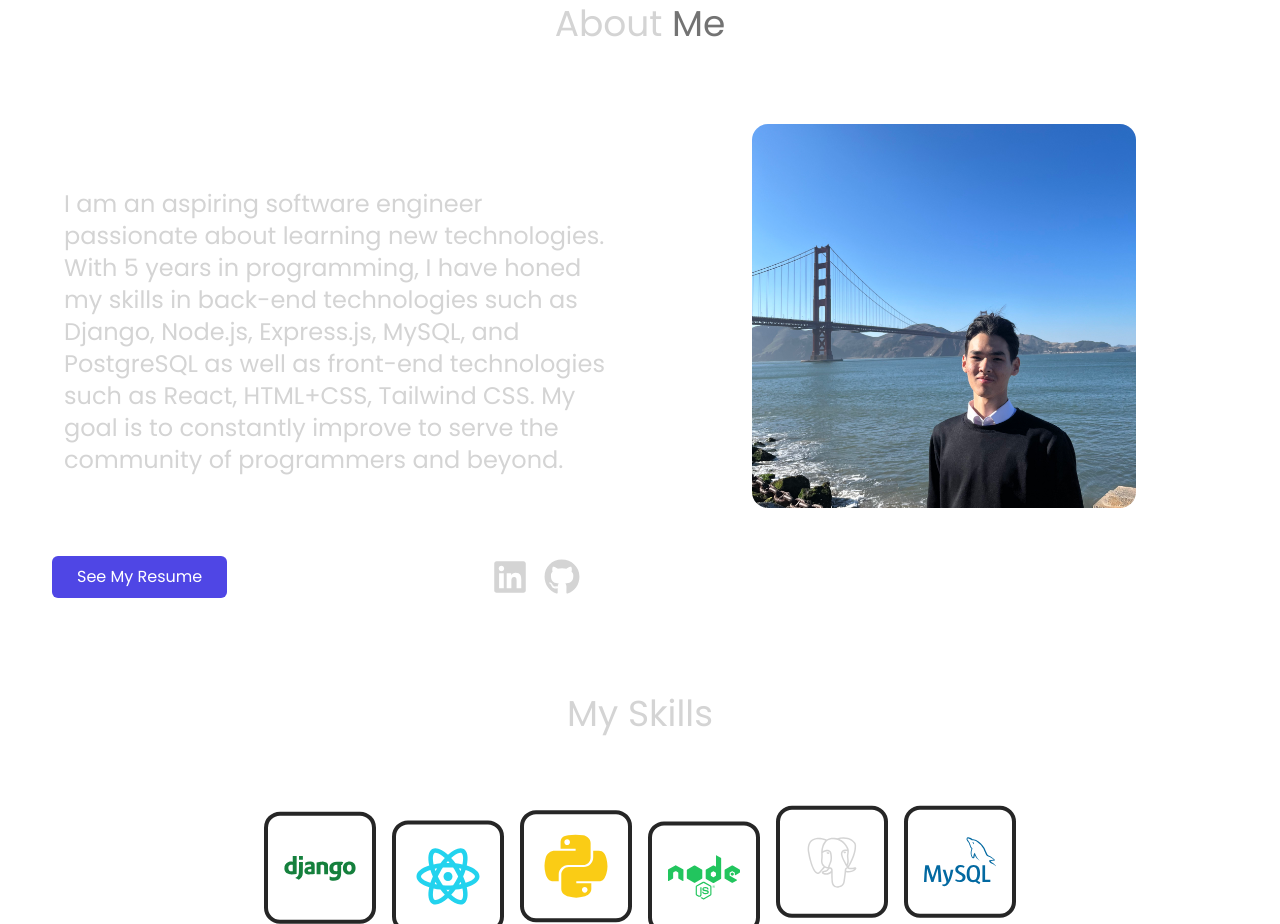
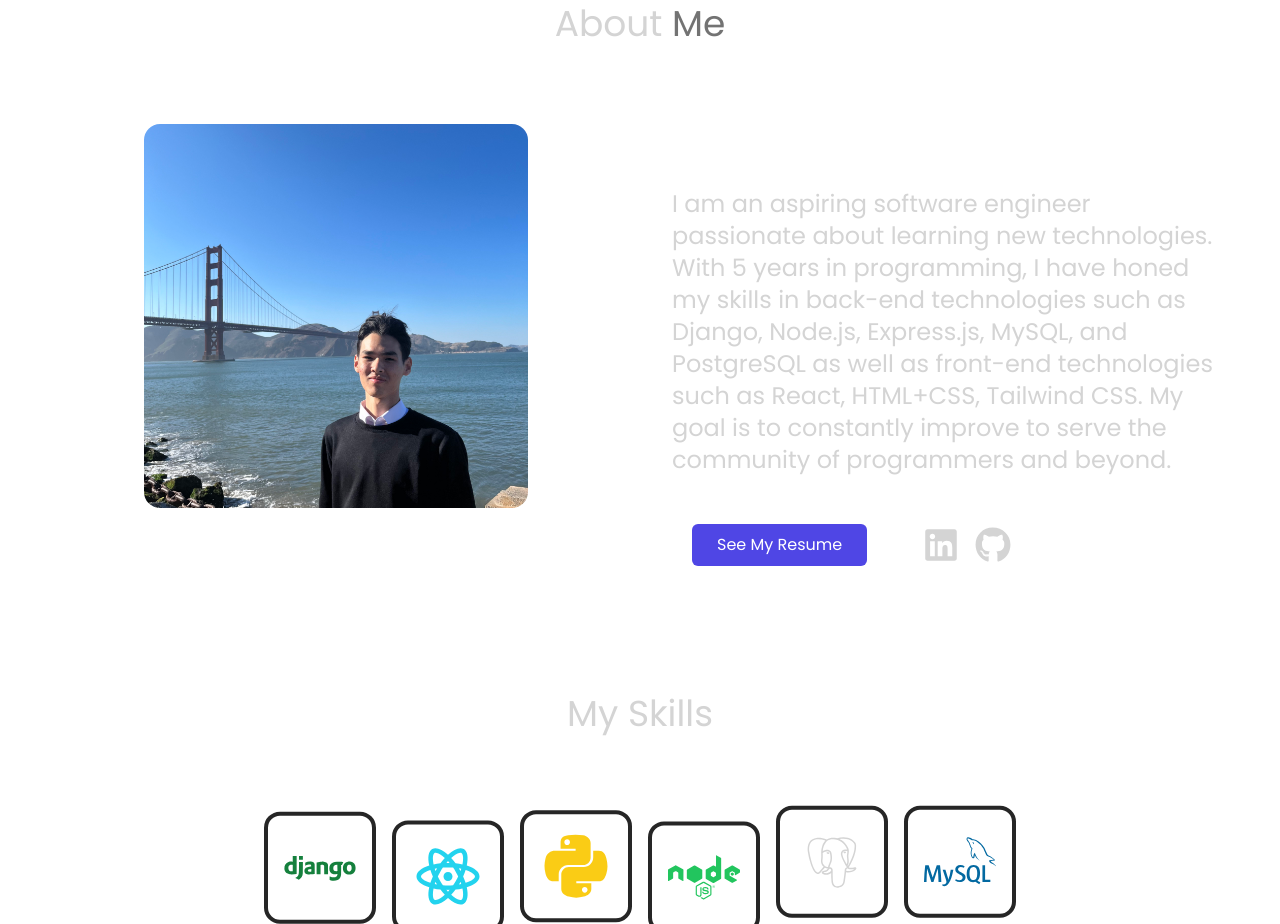
Before and after one commit to islamborghini/Portfolio, a React (Vite) app: page / in a window 1280 px wide. Shown: the part 1080-2004 px from the top of the page. Built offline with nearby package versions, Linux system fonts and the light colour scheme; the HTML template or start-up script is replaced by a standard one.

Commit message:
Fixed About.jsx

```diff
--- a/src/components/About.jsx
+++ b/src/components/About.jsx
@@ -10,22 +10,12 @@ const About = () => {
         About
         <span className="text-neutral-500"> Me</span>
       </h1>
-      <div className="flex flex-col-reverse lg:flex-row lg:flex-wrap">
+      <div className="flex flex-col lg:flex-row lg:flex-wrap">
         <motion.div
           whileInView={{ opacity: 1, x: 0 }}
           initial={{ opacity: 0, x: -100 }}
           transition={{ duration: 0.5 }}
-          className="w-full lg:w-1/2 lg:p-8 order-2 lg:order-1"
-        >
-          <div className="flex items-center justify-center">
-            <p className="my-2 max-w-xl text-xl lg:text-2xl py-6 text-center lg:text-left">{ABOUT_TEXT}</p>
-          </div>
-        </motion.div>
-        <motion.div
-          whileInView={{ opacity: 1, x: 0 }}
-          initial={{ opacity: 0, x: 100 }}
-          transition={{ duration: 0.5 }}
-          className="w-full lg:w-1/2 order-1 lg:order-2"
+          className="w-full lg:w-1/2 order-1 lg:order-1"
         >
           <div className="flex items-center justify-center mb-6 lg:mb-0">
             <img
@@ -39,9 +29,12 @@ const About = () => {
           whileInView={{ opacity: 1, x: 0 }}
           initial={{ opacity: 0, x: 100 }}
           transition={{ duration: 0.5 }}
-          className="w-full lg:w-1/2 lg:order-3"
+          className="w-full lg:w-1/2 lg:p-8 order-2 lg:order-2"
         >
-          <div className="flex flex-col lg:flex-row items-center justify-center lg:justify-between gap-4 px-5 mt-4">
+          <div className="flex items-center justify-center">
+            <p className="my-2 max-w-xl text-xl lg:text-2xl py-6 text-center lg:text-left">{ABOUT_TEXT}</p>
+          </div>
+          <div className="flex flex-col lg:flex-row items-center justify-center lg:justify-start gap-4 px-5 mt-4">
             <a
               href="/assets/000AssanovResume.pdf"
               target="_blank"
```
